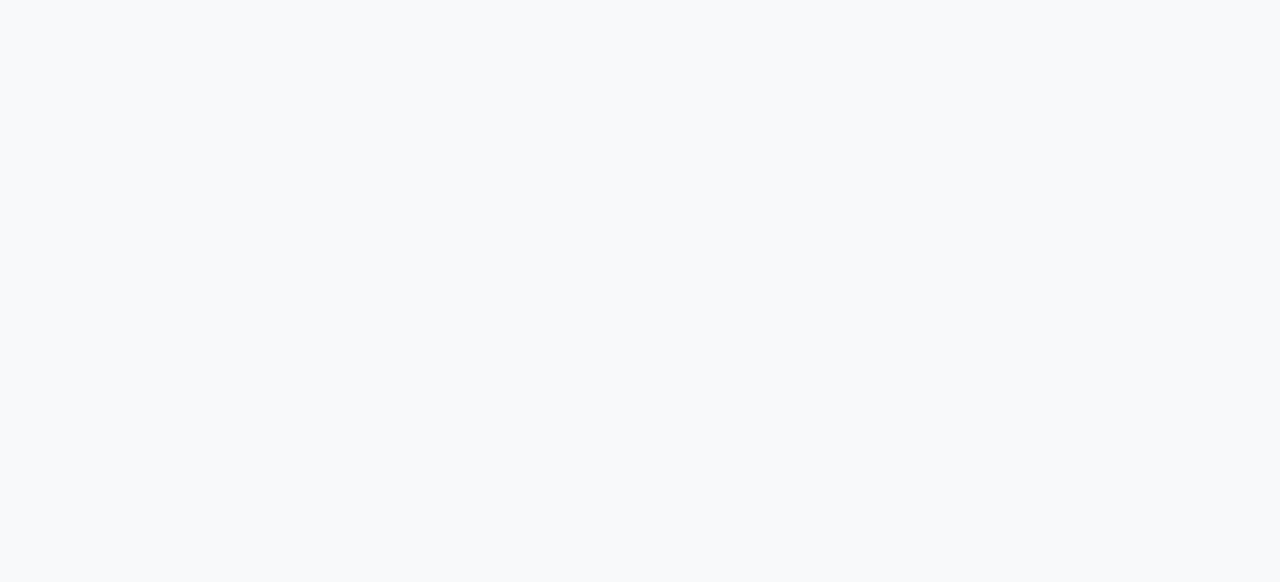
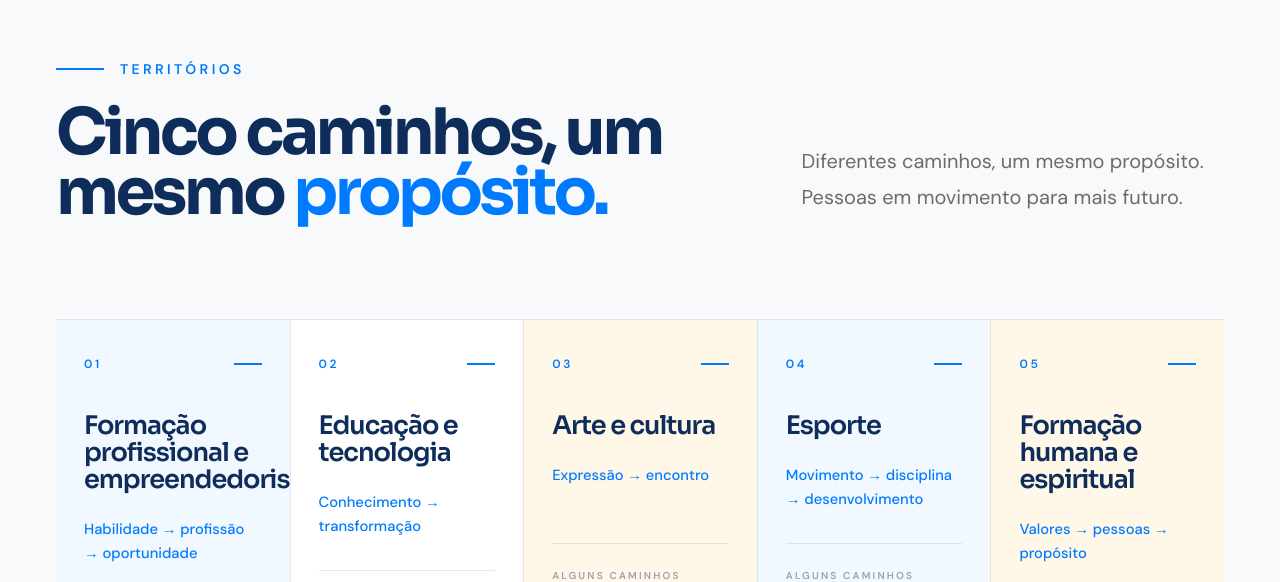
Before and after one commit to contatoagenciawin-ichthus/instituto-fontes, a Next.js app: page / in a window 1280 px wide. Shown: the part 2978-3560 px from the top of the page. Before the commit the page ends 2893 px from the top, so only its background shows below. Built offline with nearby package versions, Linux system fonts and the light colour scheme.

Commit message:
feat: place territories section after impact

```diff
--- a/src/app/(site)/page.tsx
+++ b/src/app/(site)/page.tsx
@@ -1,5 +1,6 @@
 import { HomeHero } from "@/components/home/HomeHero";
 import { ImpactSection } from "@/components/home/ImpactSection";
+import { TerritoriesSection } from "@/components/home/TerritoriesSection";
 import { WhoWeAre } from "@/components/home/WhoWeAre";
 import { SiteHeader } from "@/components/site/SiteHeader";
 
@@ -10,6 +11,7 @@ export default function HomePage() {
       <HomeHero />
       <WhoWeAre />
       <ImpactSection />
+      <TerritoriesSection />
     </main>
   );
 }
```
